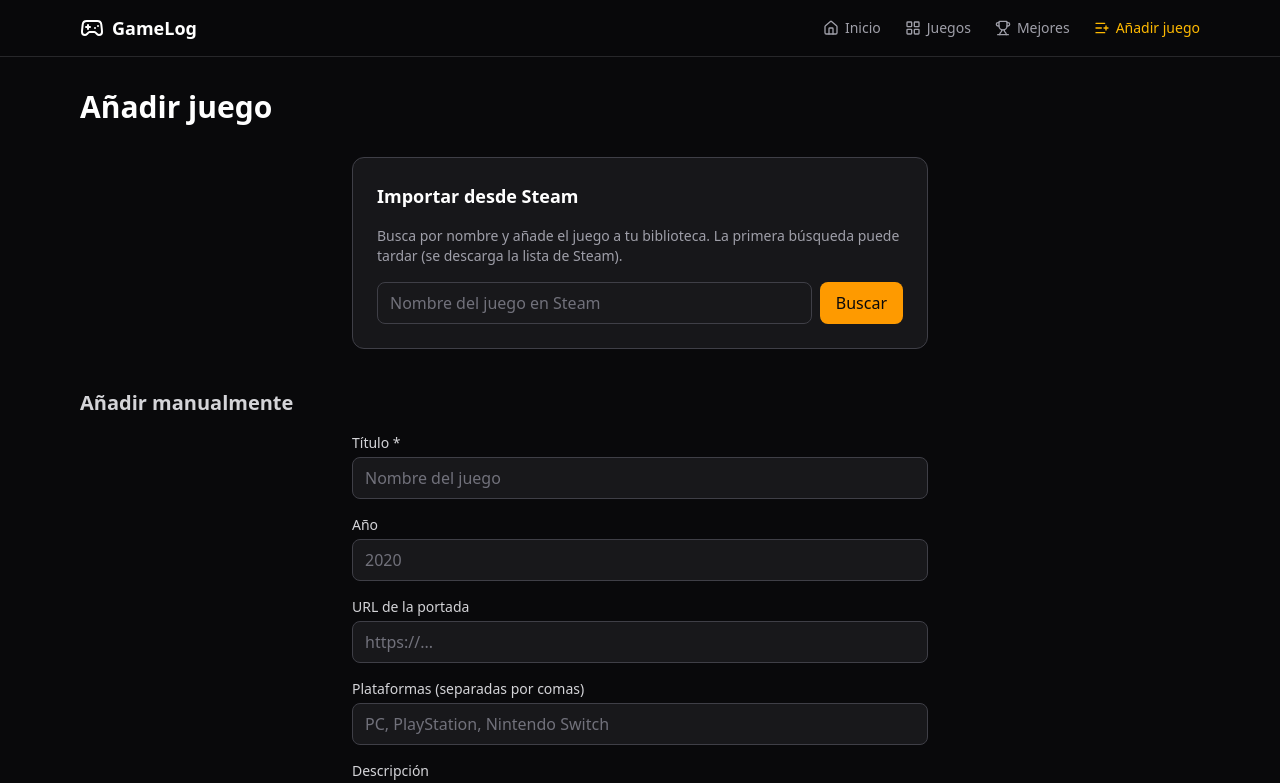
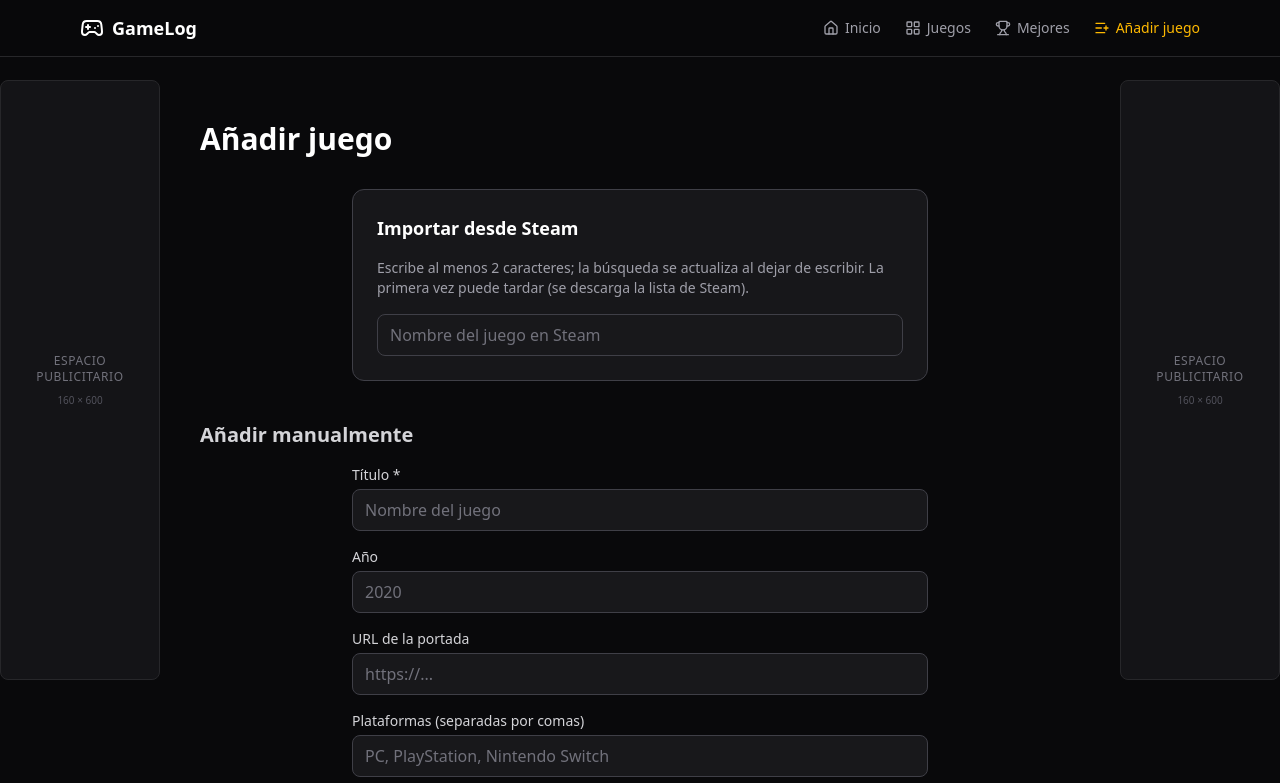
Before and after one commit to ElGsusete/gameLibrary, a React (Vite) app: page /add-game in a window 1280 px wide. Shown: the top 783 px of the page. Built offline with nearby package versions, Linux system fonts and the light colour scheme.

Commit message:
search improved

```diff
--- a/src/components/AddFromSteam.tsx
+++ b/src/components/AddFromSteam.tsx
@@ -1,4 +1,4 @@
-import { useState, useCallback } from 'react'
+import { useState, useCallback, useEffect, useRef } from 'react'
 import { useNavigate } from 'react-router-dom'
 import { useGames } from '../hooks/useGames'
 import {
@@ -8,34 +8,83 @@ import {
   type SteamAppListItem,
 } from '../services/steamApi'
 
+const DEBOUNCE_MS = 350
+const MIN_QUERY_LENGTH = 2
+
 export function AddFromSteam() {
   const [query, setQuery] = useState('')
   const [results, setResults] = useState<SteamAppListItem[]>([])
   const [loading, setLoading] = useState(false)
   const [detailLoading, setDetailLoading] = useState<number | null>(null)
   const [error, setError] = useState<string | null>(null)
+  const searchIdRef = useRef(0)
+  const debounceTimerRef = useRef<ReturnType<typeof setTimeout> | null>(null)
   const { addGame, getGameById } = useGames()
   const navigate = useNavigate()
 
-  const runSearch = useCallback(async () => {
-    if (!query.trim()) {
+  const runSearch = useCallback(async (searchQuery: string, currentId: number) => {
+    const q = searchQuery.trim()
+    if (q.length < MIN_QUERY_LENGTH) {
       setResults([])
+      setLoading(false)
       return
     }
     setError(null)
     setLoading(true)
     try {
-      const list = await searchSteamApps(query.trim(), 25)
+      const list = await searchSteamApps(q, 25)
+      if (currentId === searchIdRef.current) {
         setResults(list)
+      }
     } catch (e) {
+      if (currentId === searchIdRef.current) {
         setError(
           e instanceof Error ? e.message : 'Error al buscar en Steam. ¿Tienes el servidor de desarrollo en marcha (npm run dev)?'
         )
         setResults([])
+      }
     } finally {
+      if (currentId === searchIdRef.current) {
         setLoading(false)
       }
-  }, [query])
+    }
+  }, [])
+
+  useEffect(() => {
+    if (query.trim().length < MIN_QUERY_LENGTH) {
+      if (debounceTimerRef.current) {
+        clearTimeout(debounceTimerRef.current)
+        debounceTimerRef.current = null
+      }
+      setResults([])
+      setLoading(false)
+      setError(null)
+      return
+    }
+    const id = ++searchIdRef.current
+    debounceTimerRef.current = setTimeout(() => {
+      debounceTimerRef.current = null
+      runSearch(query, id)
+    }, DEBOUNCE_MS)
+    return () => {
+      if (debounceTimerRef.current) {
+        clearTimeout(debounceTimerRef.current)
+        debounceTimerRef.current = null
+      }
+    }
+  }, [query, runSearch])
+
+  const runSearchNow = useCallback(() => {
+    if (debounceTimerRef.current) {
+      clearTimeout(debounceTimerRef.current)
+      debounceTimerRef.current = null
+    }
+    const q = query.trim()
+    if (q.length >= MIN_QUERY_LENGTH) {
+      const id = ++searchIdRef.current
+      runSearch(q, id)
+    }
+  }, [query, runSearch])
 
   const handleSelect = useCallback(
     async (app: SteamAppListItem) => {
@@ -80,26 +129,19 @@ export function AddFromSteam() {
     <div className="mx-auto max-w-xl space-y-4 rounded-xl border border-zinc-700 bg-zinc-800/50 p-6">
       <h2 className="text-lg font-semibold text-white">Importar desde Steam</h2>
       <p className="text-sm text-zinc-400">
-        Busca por nombre y añade el juego a tu biblioteca. La primera búsqueda puede tardar (se descarga la lista de Steam).
+        Escribe al menos {MIN_QUERY_LENGTH} caracteres; la búsqueda se actualiza al dejar de escribir. La primera vez puede tardar (se descarga la lista de Steam).
       </p>
-      <div className="flex gap-2">
       <input
         type="text"
         value={query}
         onChange={(e) => setQuery(e.target.value)}
-          onKeyDown={(e) => e.key === 'Enter' && runSearch()}
+        onKeyDown={(e) => e.key === 'Enter' && runSearchNow()}
         placeholder="Nombre del juego en Steam"
-          className="flex-1 rounded-lg border border-zinc-700 bg-zinc-900 px-3 py-2 text-white placeholder-zinc-500 focus:border-amber-500 focus:outline-none focus:ring-1 focus:ring-amber-500"
+        className="w-full rounded-lg border border-zinc-700 bg-zinc-900 px-3 py-2 text-white placeholder-zinc-500 focus:border-amber-500 focus:outline-none focus:ring-1 focus:ring-amber-500"
       />
-        <button
-          type="button"
-          onClick={runSearch}
-          disabled={loading}
-          className="rounded-lg bg-amber-500 px-4 py-2 font-medium text-zinc-950 hover:bg-amber-400 disabled:opacity-50"
-        >
-          {loading ? 'Buscando…' : 'Buscar'}
-        </button>
-      </div>
+      {loading && (
+        <p className="text-sm text-zinc-500">Buscando…</p>
+      )}
       {error && (
         <p className="text-sm text-red-400">{error}</p>
       )}
--- a/src/components/Layout/Layout.tsx
+++ b/src/components/Layout/Layout.tsx
@@ -1,16 +1,43 @@
-import { Outlet } from 'react-router-dom'
-import { Header } from './Header'
+import { Outlet } from "react-router-dom";
+import { Header } from "./Header";
+
+const BANNER_WIDTH = "w-[160px]";
+const BANNER_MIN_HEIGHT = "min-h-[600px]";
+
+function SideBanner({ side }: { side: "left" | "right" }) {
+  return (
+    <aside
+      className={`hidden shrink-0 xl:block ${BANNER_WIDTH} ${side === "left" ? "xl:order-first" : "xl:order-last"}`}
+      aria-label={`Banner ${side === "left" ? "izquierdo" : "derecho"}`}
+    >
+      <div
+        className={`sticky top-20 rounded-lg border border-zinc-800 bg-zinc-900/80 ${BANNER_MIN_HEIGHT} flex flex-col items-center justify-center px-2 py-4 text-center`}
+      >
+        <span className="text-xs font-medium uppercase tracking-wider text-zinc-500">
+          Espacio publicitario
+        </span>
+        <span className="mt-2 text-[10px] text-zinc-600">160 × 600</span>
+      </div>
+    </aside>
+  );
+}
 
 export function Layout() {
   return (
     <div className="min-h-screen flex flex-col bg-zinc-950 text-zinc-100">
       <Header />
       <main className="flex-1">
-        <Outlet />
+        <div className="mx-auto flex w-full max-w-[calc(1152px+320px)] flex-col xl:flex-row xl:justify-center xl:gap-0">
+          <SideBanner side="left" />
+          <div className="min-w-0 flex-1 px-4 py-8 xl:max-w-6xl xl:px-6">
+            <Outlet />
+          </div>
+          <SideBanner side="right" />
+        </div>
       </main>
       <footer className="border-t border-zinc-800 py-4 text-center text-sm text-zinc-500">
-        GameLog — Tu lista de juegos. Datos mockeados.
+        GameLog — Tu lista de juegos. Los datos no son reales.
       </footer>
     </div>
-  )
+  );
 }
```
Lines whose indentation alone changed are shown as unchanged.
